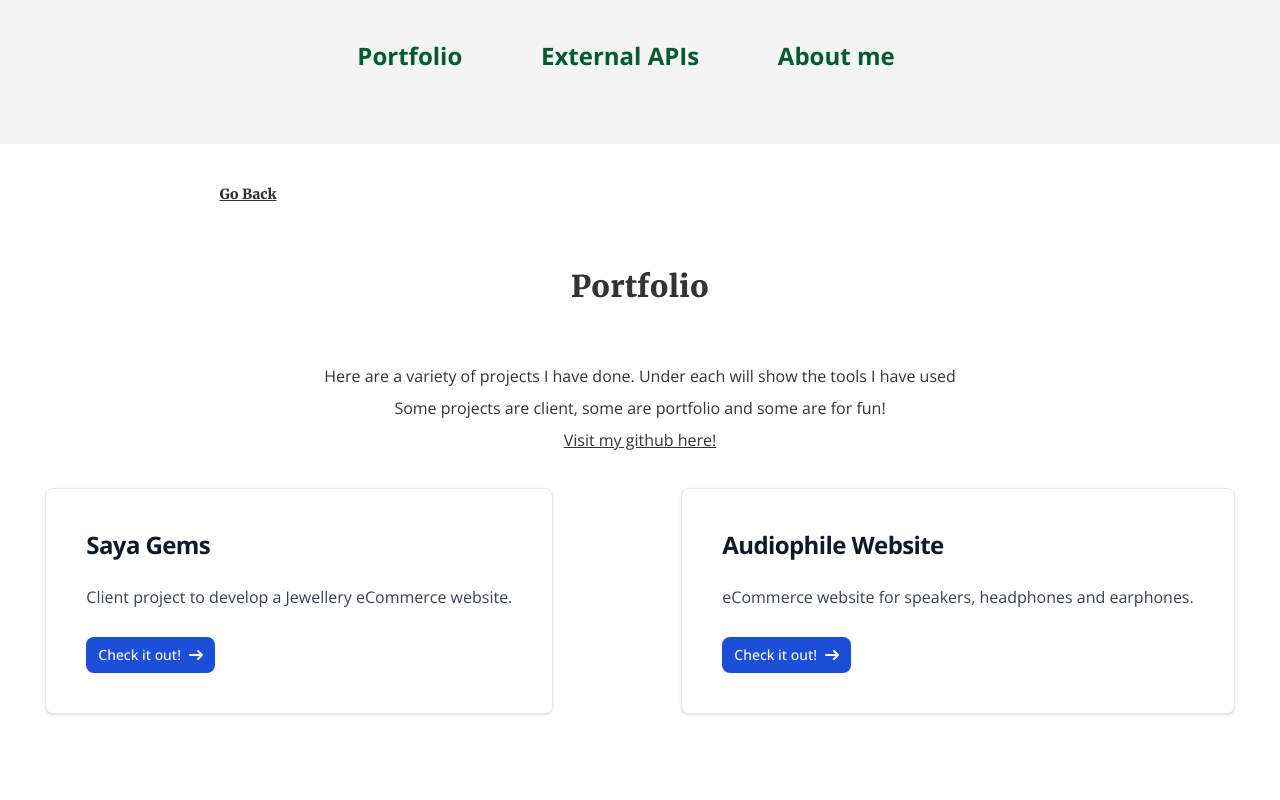
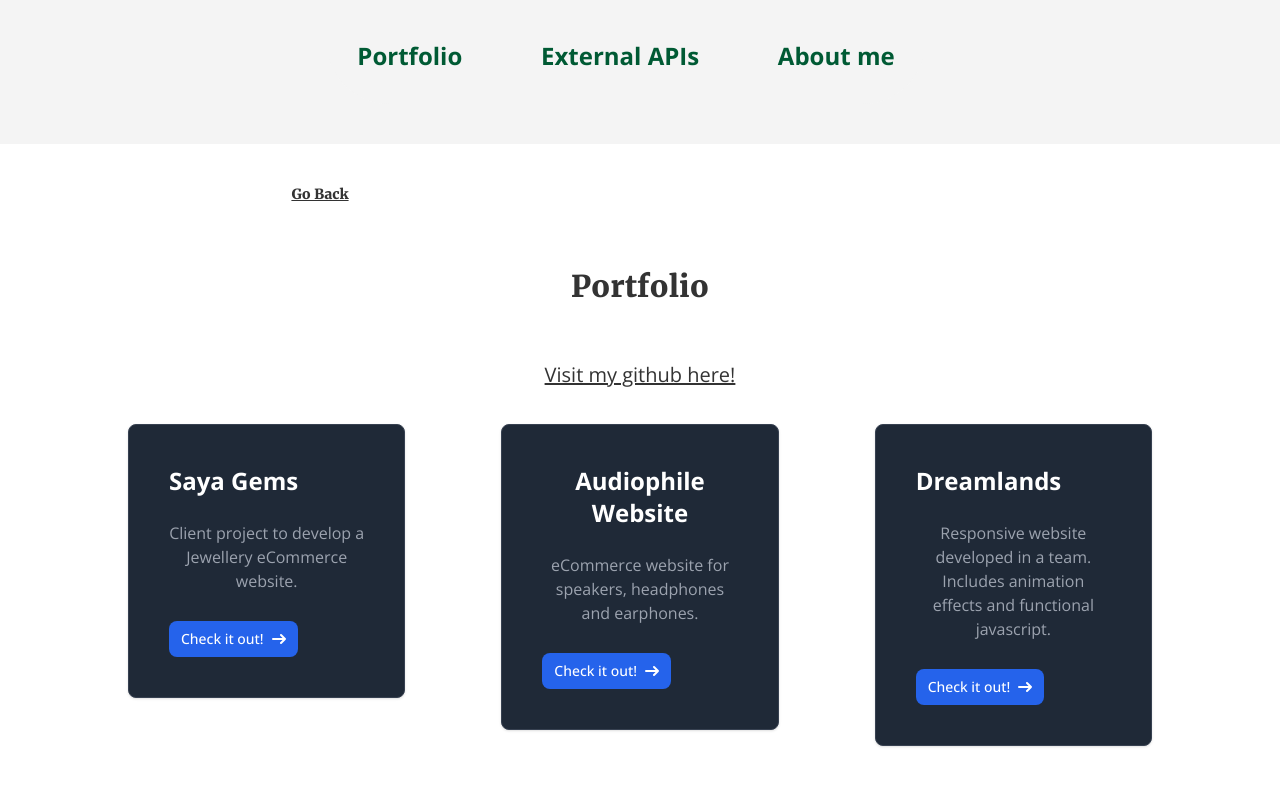
Before and after one commit to BlueElyas/elyas-portfolio, a React (Create React App) app: page /portfolio in a window 1280 px wide. Shown: the top 800 px of the page. Built offline with nearby package versions, Linux system fonts and the light colour scheme.

Commit message:
Change about, projects, and apis page width to maintain constistency

```diff
--- a/src/components/reusable/VisitCard.jsx
+++ b/src/components/reusable/VisitCard.jsx
@@ -3,17 +3,13 @@ import { NavLink } from "react-router-dom";
 
 const VisitCard = ({ title, link, description }) => {
   return (
-    <div className="p-10 bg-white border border-gray-200 rounded-lg shadow dark:bg-gray-800 dark:border-gray-700 flex flex-col items-start gap-4 mx-4">
-      <h5 className="mb-2 text-2xl font-bold tracking-tight text-gray-900 dark:text-white">
-        {title}
-      </h5>
+    <div className="p-10 border rounded-lg shadow bg-gray-800 border-gray-700 flex flex-col md:items-start gap-4 items-center flex-1 min-w-min">
+      <h5 className="mb-2 text-2xl font-bold tracking- text-white">{title}</h5>
 
-      <p className="mb-3 font-normal text-gray-700 dark:text-gray-400">
-        {description}
-      </p>
+      <p className="mb-3 font-normal text-gray-400">{description}</p>
       <NavLink
         to={link}
-        className="inline-flex items-center px-3 py-2 text-sm font-medium text-center text-white bg-blue-700 rounded-lg hover:bg-blue-800 focus:ring-4 focus:outline-none focus:ring-blue-300 dark:bg-blue-600 dark:hover:bg-blue-700 dark:focus:ring-blue-800"
+        className="inline-flex items-center px-3 py-2 text-sm font-medium text-center text-white  rounded-lg hover:bg-blue-800 focus:ring-4 focus:outline-none  bg-blue-600 "
       >
         Check it out!
         <svg
--- a/src/pages/Aboiut.jsx
+++ b/src/pages/Aboiut.jsx
@@ -5,10 +5,10 @@ import AlbumCard from "../components/reusable/AlbumCard";
 
 const AlbumPage = () => {
   return (
-    <main className="flex flex-col ">
+    <main className=" w-[80%] mx-auto">
       <PageTitle title="My interests and links" />
 
-      <div className="flex flex-wrap items-center justify-center gap-24">
+      <div className="flex flex-wrap items-center justify-center gap-16">
         {albums.map((data) => {
           return (
             <AlbumCard
--- a/src/pages/Apis.jsx
+++ b/src/pages/Apis.jsx
@@ -5,7 +5,7 @@ import APIContainer from "../components/reusable/APIContainer";
 
 const Apis = () => {
   return (
-    <section>
+    <main className=" w-[80%] mx-auto">
       <PageTitle title="Using different APIs" />
       <APIContainer
         name="Official Jokes API"
@@ -15,7 +15,7 @@ const Apis = () => {
       >
         <Jokes />
       </APIContainer>
-    </section>
+    </main>
   );
 };
 
--- a/src/pages/Projects.jsx
+++ b/src/pages/Projects.jsx
@@ -5,20 +5,13 @@ import VisitCard from "../components/reusable/VisitCard";
 
 const Projects = () => {
   return (
-    <div>
-      <div className="text-center mx-5">
+    <main>
+      <section className="text-center w-[80%] mx-auto">
         <PageTitle title="Portfolio" />
         <div className="leading-8">
-          <p>
-            Here are a variety of projects I have done. Under each will show the
-            tools I have used
-          </p>
-          <p>
-            Some projects are client, some are portfolio and some are for fun!{" "}
-          </p>
           <a
             href="https://github.com/BlueElyas"
-            className="underline hover:no-underline hover:opacity-75 active:opacity-30"
+            className="underline hover:no-underline hover:opacity-75 text-xl active:opacity-30"
             target="_noblank"
           >
             Visit my github here!
@@ -35,8 +28,8 @@ const Projects = () => {
             );
           })}
         </div>
-      </div>
-    </div>
+      </section>
+    </main>
   );
 };
 
```
